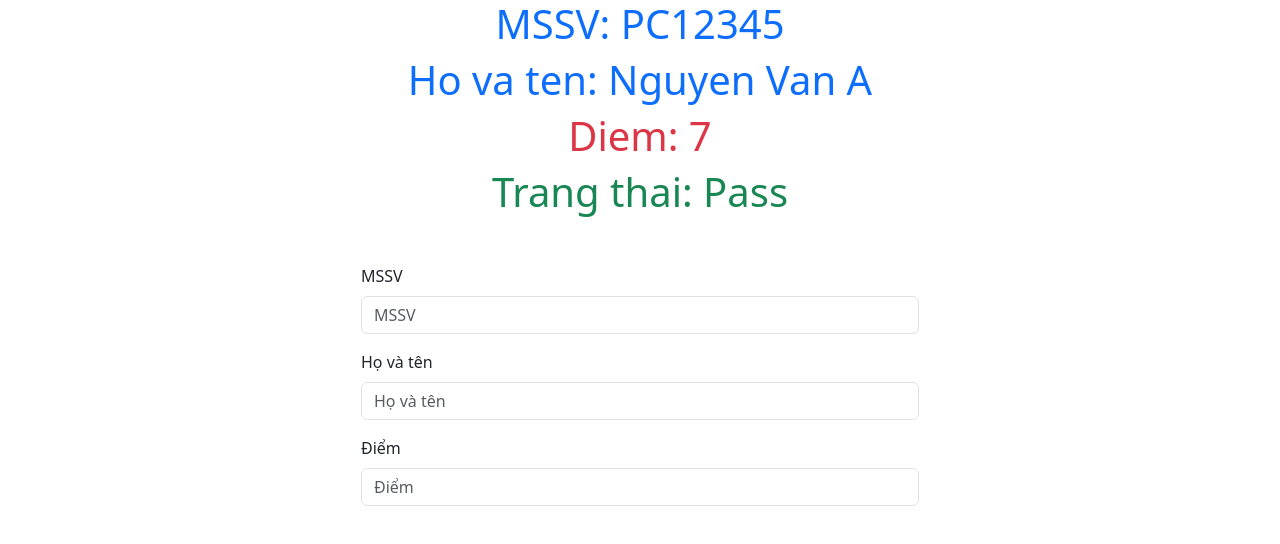
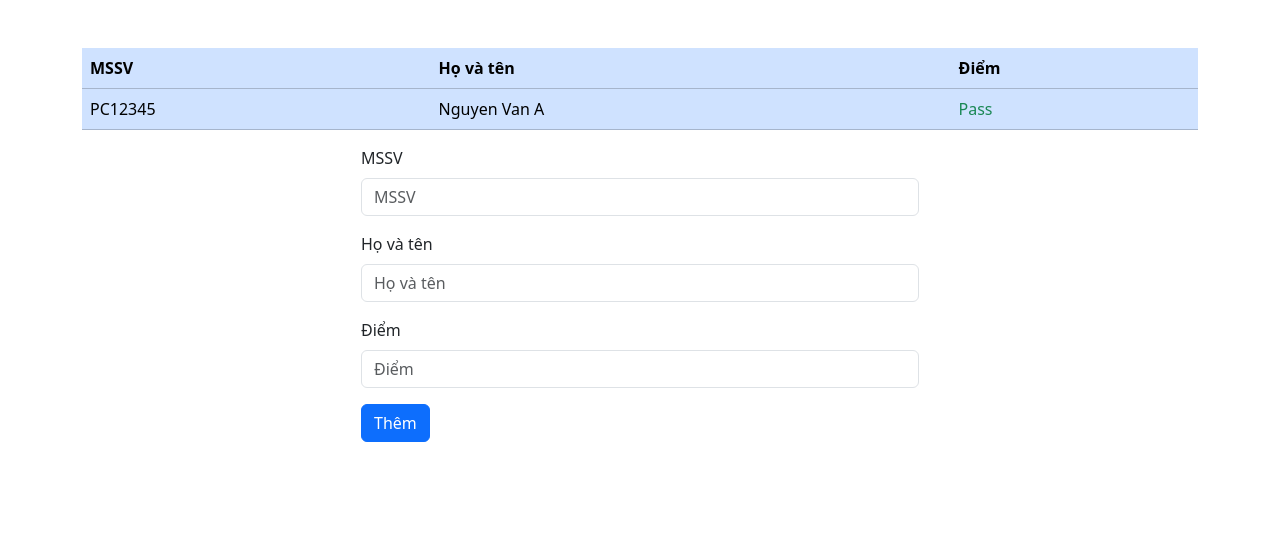
Before and after one commit to ntnghia-it01/example-fe-sd19303, a React (Create React App) app: page / in a window 1280 px wide. Shown: the top 544 px of the page. Built offline with nearby package versions, Linux system fonts and the light colour scheme.

Commit message:
commit 2025.03.26

```diff
--- a/src/index.js
+++ b/src/index.js
@@ -1,14 +1,15 @@
 import React from 'react';
 import ReactDOM from 'react-dom/client';
 import './index.css';
-import App from './App';
+// import App from './App';
+import App02 from './pages/App02';
 import reportWebVitals from './reportWebVitals';
 import "bootstrap/dist/css/bootstrap.min.css";
 
 const root = ReactDOM.createRoot(document.getElementById('root'));
 root.render(
   <React.StrictMode>
-    <App />
+    <App02 />
   </React.StrictMode>
 );
 
--- /dev/null
+++ b/src/pages/App02/index.jsx
@@ -0,0 +1,155 @@
+// import React from 'react'
+import { useState } from "react";
+import StudentItem from "../../components/StudentItem";
+
+const App02 = () => {
+  // Tạo thêm 1 state là mảng sinh viên
+  // Có 1 item mẫu bao gồm mssv, họ tên và điểm của SV
+  // Dùng vòng lặp duyệt qua state trên để hiển thị ra bảng danh sách SV
+
+  // const [students, setStudents] = React.useState([])
+  const [students, setStudents] = useState([
+    {
+      code: "PC12345",
+      name: "Nguyen Van A",
+      point: 9,
+    },
+  ]);
+  const [code, setCode] = useState("");
+  const [name, setName] = useState("");
+  const [point, setPoint] = useState(0);
+
+  // Tạo thêm 3 biến state để chứa thông tin của 3 ô input
+  // Sử dụng event change của ô input để cập nhật giá trị state
+  // khi người dùng nhập thông tin vào input
+
+  const handleChangeCode = (props)=>{
+    setCode(props.target.value)
+  }
+
+  const handleChangeName = (props)=>{
+    setName(props.target.value)
+  }
+
+  const handleChangePoint = (props)=>{
+    setPoint(props.target.value)
+  }
+
+  // Tạo 1 hàm xử lý sự kiện khi click vào Button Thêm
+  // Thực hiện thêm 1 item bao gồm các thông tin input
+  // vào mảng students ở state
+
+  const handleClickAdd = ()=>{
+    const data = {
+      code: code,
+      name: name,
+      point: point,
+    }
+
+    // Lấy dữ liệu từ data thêm vào mảng students
+    // và cập nhật state students lại
+
+    // Tạo 1 mảng mới bằng với mảng students hiện tại
+    // Thực hiện push data vào mảng mới
+    // dùng setStudent gán giá trị của mảng mới vào
+
+    // let studentsTemp = [];
+    // studentsTemp.push(...students)
+    // studentsTemp.push(data)
+    // setStudents(studentsTemp);
+
+    setStudents([...students, data])
+
+    // students => [1, 2, 3, 4, 5]
+    // data = 7
+    // [...students, data] <=> [1, 2, 3, 4, 5, 7]
+
+    // Ví dụ array = [1, 2, 3, 4]
+    // ...array => a = 1, b = 2, ....
+    // studentsTemp.push(...array) <=> studentsTemp.push(1, 2, 3, 4)
+  }
+
+  const renderStudent = (value, index) => {
+    return <StudentItem code={value.code}
+      name={value.name}
+      isPass={value.point >= 5}/>
+    // return (
+    //   <tr key={index}>
+    //     <td>{value.code}</td>
+    //     <td>{value.name}</td>
+    //     <td>{value.point}</td>
+    //   </tr>
+    // );
+
+    // return components StudentItem
+  };
+
+  return (
+    <div className="container mt-5">
+      <div className="table-responsive">
+        <table className="table table-primary">
+          <thead>
+            <tr>
+              <th scope="col">MSSV</th>
+              <th scope="col">Họ và tên</th>
+              <th scope="col">Điểm</th>
+            </tr>
+          </thead>
+          <tbody>{students.map(renderStudent)}</tbody>
+        </table>
+      </div>
+
+      {/* Làm 1 form thêm thông tin SV */}
+      {/* Có MSSV, Họ tên, điểm */}
+
+      <div className="col-6 offset-3">
+        <div class="mb-3">
+          <label for="" class="form-label">
+            MSSV
+          </label>
+          <input
+            type="text"
+            class="form-control"
+            placeholder="MSSV"
+            onChange={handleChangeCode}
+          />
+        </div>
+
+        <div class="mb-3">
+          <label for="" class="form-label">
+            Họ và tên
+          </label>
+          <input
+            type="text"
+            class="form-control"
+            placeholder="Họ và tên"
+            onChange={handleChangeName}
+          />
+        </div>
+
+        <div class="mb-3">
+          <label for="" class="form-label">
+            Điểm
+          </label>
+          <input
+            type="text"
+            class="form-control"
+            placeholder="Điểm"
+            onChange={handleChangePoint}
+          />
+        </div>
+
+        <button
+          type="button"
+          class="btn btn-primary"
+          onClick={handleClickAdd}
+        >
+          Thêm
+        </button>
+
+      </div>
+    </div>
+  );
+};
+
+export default App02;
```
